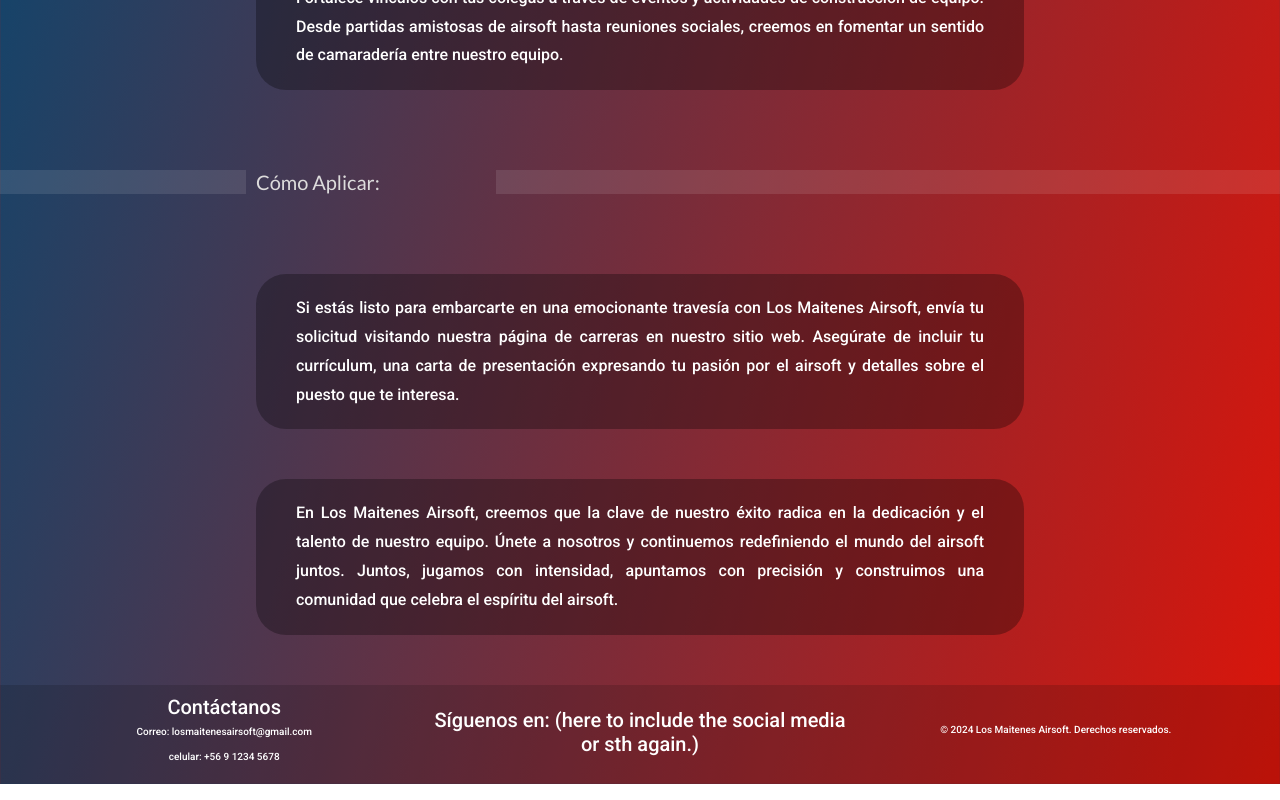
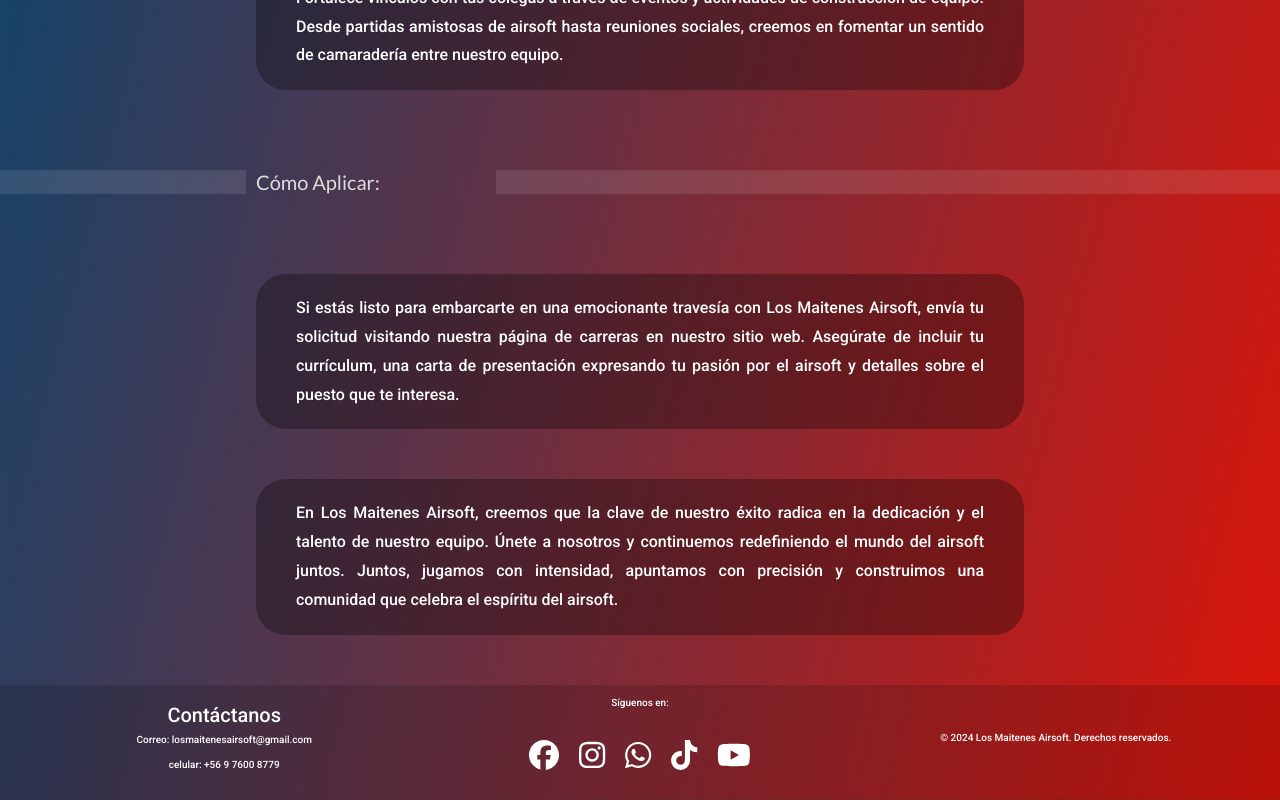
Before and after one commit to Lepe-Dev/losMaitenesAirsoft, a React (Vite) app: page /WorkWithUs in a window 1280 px wide. Shown: the part 4193-4993 px from the top of the page. Built offline with nearby package versions, Linux system fonts and the light colour scheme.

Commit message:
links ready, footer ready

```diff
--- a/package.json
+++ b/package.json
@@ -12,6 +12,8 @@
   "dependencies": {
     "@fortawesome/fontawesome-free": "^6.5.1",
     "@fortawesome/fontawesome-svg-core": "^6.5.1",
+    "@fortawesome/free-brands-svg-icons": "^6.5.1",
+    "@fortawesome/free-solid-svg-icons": "^6.5.1",
     "@fortawesome/react-fontawesome": "^0.2.0",
     "bootstrap": "^5.3.2",
     "react": "^18.2.0",
--- a/src/App.css
+++ b/src/App.css
@@ -409,6 +409,31 @@ body{
   flex-basis: 33%;
   text-align: center;
 }
+.footer__icons__container {
+  display: flex;
+  flex-direction: row;
+  align-items: center;
+  justify-content: center;
+  gap: 2rem;
+  margin-top: 1rem;
+  padding: 2rem;
+  transition: transform all 0.5s ease-in-out;
+  -webkit-transition: transform all 0.5s ease-in-out;
+  -moz-transition: transform all 0.5s ease-in-out;
+  -ms-transition: transform all 0.5s ease-in-out;
+  -o-transition: transform all 0.5s ease-in-out;
+}
+.footer__icons {
+  font-size: 3rem;
+  color: white;
+}
+.footer__icons:hover {
+  transform: rotate(15deg);
+  -webkit-transform: rotate(15deg);
+  -moz-transform: rotate(15deg);
+  -ms-transform: rotate(15deg);
+  -o-transform: rotate(15deg);
+}
 /* footer section ends here */
 
 
--- a/src/Components/ContactFloatingButton.jsx
+++ b/src/Components/ContactFloatingButton.jsx
@@ -20,7 +20,7 @@ const ContactFloatingButton = () => {
             <div className="social-buttons">
 
                 <a className="gmail" href='mailto:losmaitenesairsoft@gmail.com'><img src={logogmail} alt="Logo Gmail" className="contact-icons" /></a>
-                <Link className="whatsapp" to='https://api.whatsapp.com/send?phone=56931190012' target='_blank'><img src={logowhatsapp} alt="Logo Whatsapp" className="contact-icons" /></Link>
+                <Link className="whatsapp" to='https://api.whatsapp.com/send?phone=56976008779' target='_blank'><img src={logowhatsapp} alt="Logo Whatsapp" className="contact-icons" /></Link>
 
             </div>
         )};
--- a/src/Components/Footer.jsx
+++ b/src/Components/Footer.jsx
@@ -1,3 +1,6 @@
+import FooterIcons from "./FooterIcons";
+
+
 
 const Footer = () => {
     return (
@@ -7,14 +10,16 @@ const Footer = () => {
                 <div className="footer-section section1">
                     <h2>Contáctanos</h2>
                     <p>Correo: losmaitenesairsoft@gmail.com</p>
-                    <p>celular: +56 9 1234 5678</p>
+                    <p>celular: +56 9 7600 8779</p>
                 </div>
 
                 <div className="footer-section section2">
-                    <h2>Síguenos en: (here to include the social media or sth again.)</h2>
+                    <p>Síguenos en: </p>
+                    <FooterIcons />
                     <div className="social-icons">
                         {/* Include social icons or links here */}
                         {/* Example: <a href="#" className="social-icon">Icon</a> */}
+
                     </div>
                 </div>
 
--- /dev/null
+++ b/src/Components/FooterIcons.jsx
@@ -0,0 +1,28 @@
+import { library } from '@fortawesome/fontawesome-svg-core';
+import { faFacebook, faInstagram, faWhatsapp, faYoutube, faTiktok } from '@fortawesome/free-brands-svg-icons';
+import { FontAwesomeIcon } from '@fortawesome/react-fontawesome';
+import { Link } from 'react-router-dom';
+
+// Add the icons you imported to the library
+// Add the icons you imported to the library
+library.add(faFacebook, faInstagram, faWhatsapp, faYoutube, faTiktok);
+const facebook = "https://www.facebook.com/profile.php?id=61554488474975&mibextid=YMEMSu";
+const instagram = "https://www.instagram.com/losmaitenesairsoft";
+const youtube = "https://www.youtube.com/@losmaitenes";
+const tiktok = "https://www.tiktok.com/@losmaitenesairsoft";
+const whatsapp = "https://wa.me/56976008779";
+
+const FooterIcons = () => {
+    return (
+        <div className='footer__icons__container'>
+            {/* Brand icons */}
+            <Link to={facebook} target='_blank'><FontAwesomeIcon className='footer__icons' icon={['fab', 'facebook']} /></Link>
+            <Link to={instagram} target='_blank'><FontAwesomeIcon className='footer__icons' icon={['fab', 'instagram']} /></Link>
+            <Link to={whatsapp} target='_blank'><FontAwesomeIcon className='footer__icons' icon={['fab', 'whatsapp']} /></Link>
+            <Link to={tiktok} target='_blank'><FontAwesomeIcon className='footer__icons' icon={['fab', 'tiktok']} /></Link>
+            <Link to={youtube} target='_blank'><FontAwesomeIcon className='footer__icons' icon={['fab', 'youtube']} /></Link>
+        </div>
+    );
+};
+
+export default FooterIcons;
```
Also changed, not shown: 1 other file (tests, documents, lock files or other folders).
